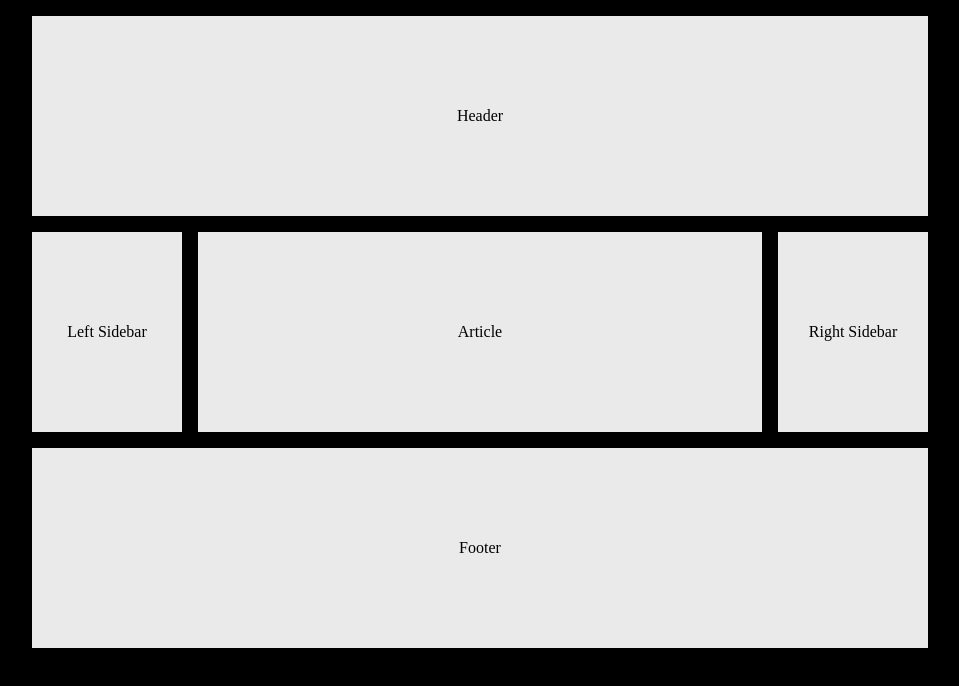
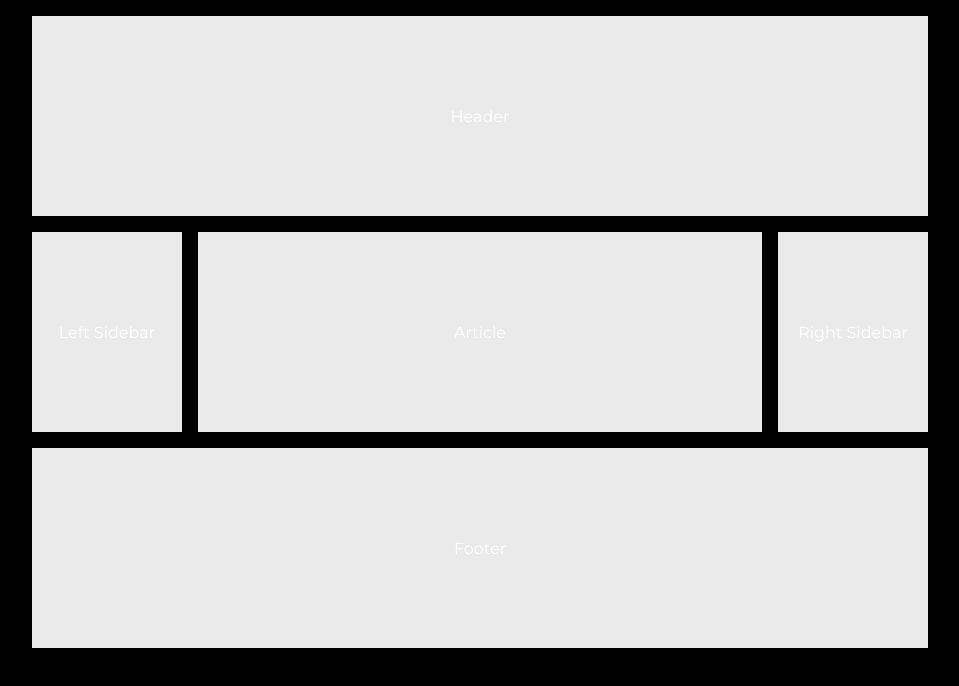
Before and after one commit to zachstep05/lol, a plain HTML site: page index.html in a window 1280 px wide. Shown: the whole page, without its empty margins (160-1119 px from the left). Drawn offline with Linux system fonts and the light colour scheme.

Commit message:
Update style.css

```diff
--- a/style.css
+++ b/style.css
@@ -1,5 +1,9 @@
-
-
+@import url(http://fonts.googleapis.com/css?family=Montserrat:400,700);
+body {
+  margin: 0;
+  color: #FFFFFF;
+  font-family: 'Montserrat', sans-serif;
+}
 .grid {
   display: grid;
   grid-template-columns: 150px auto 150px;
```
